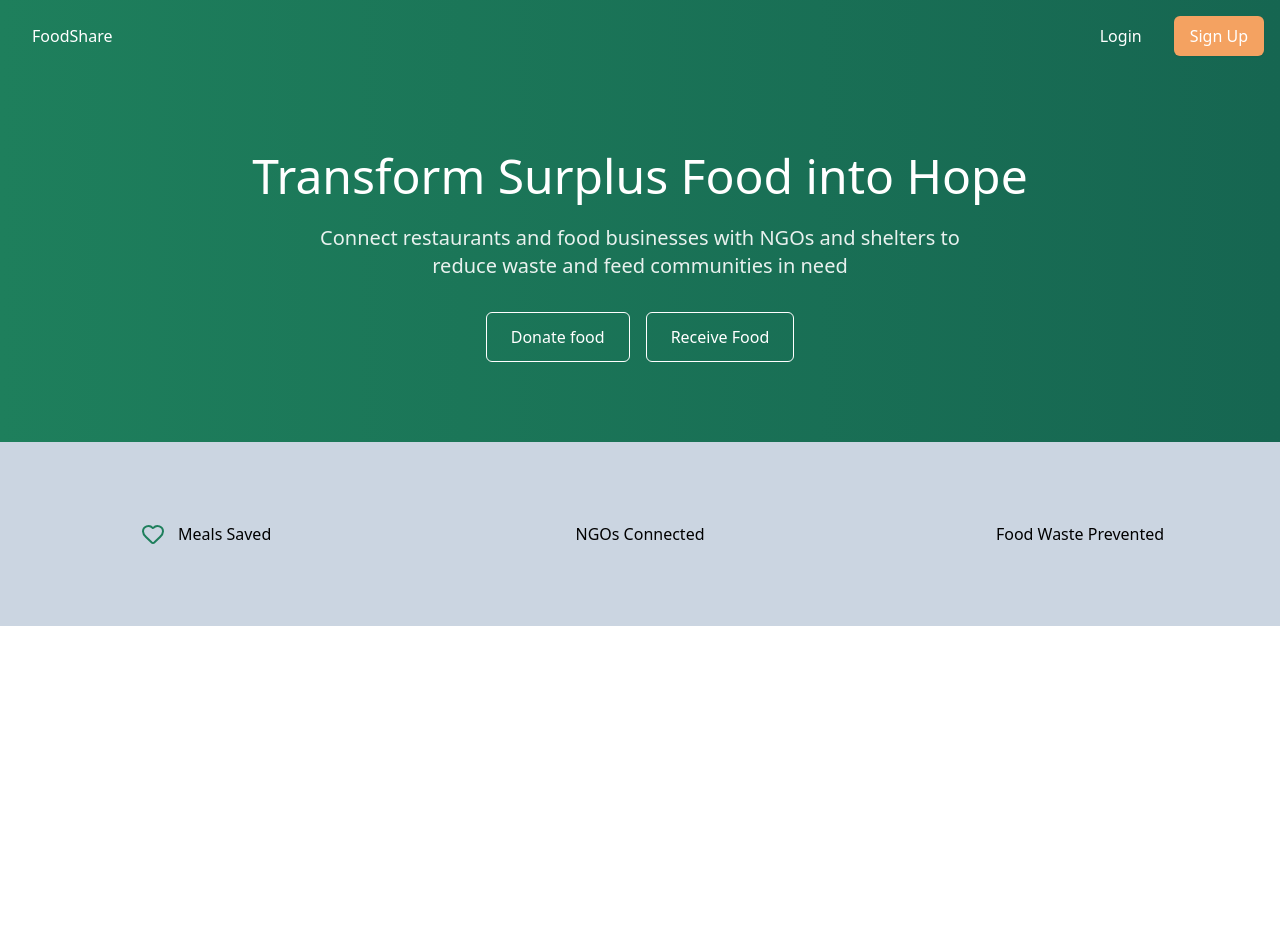
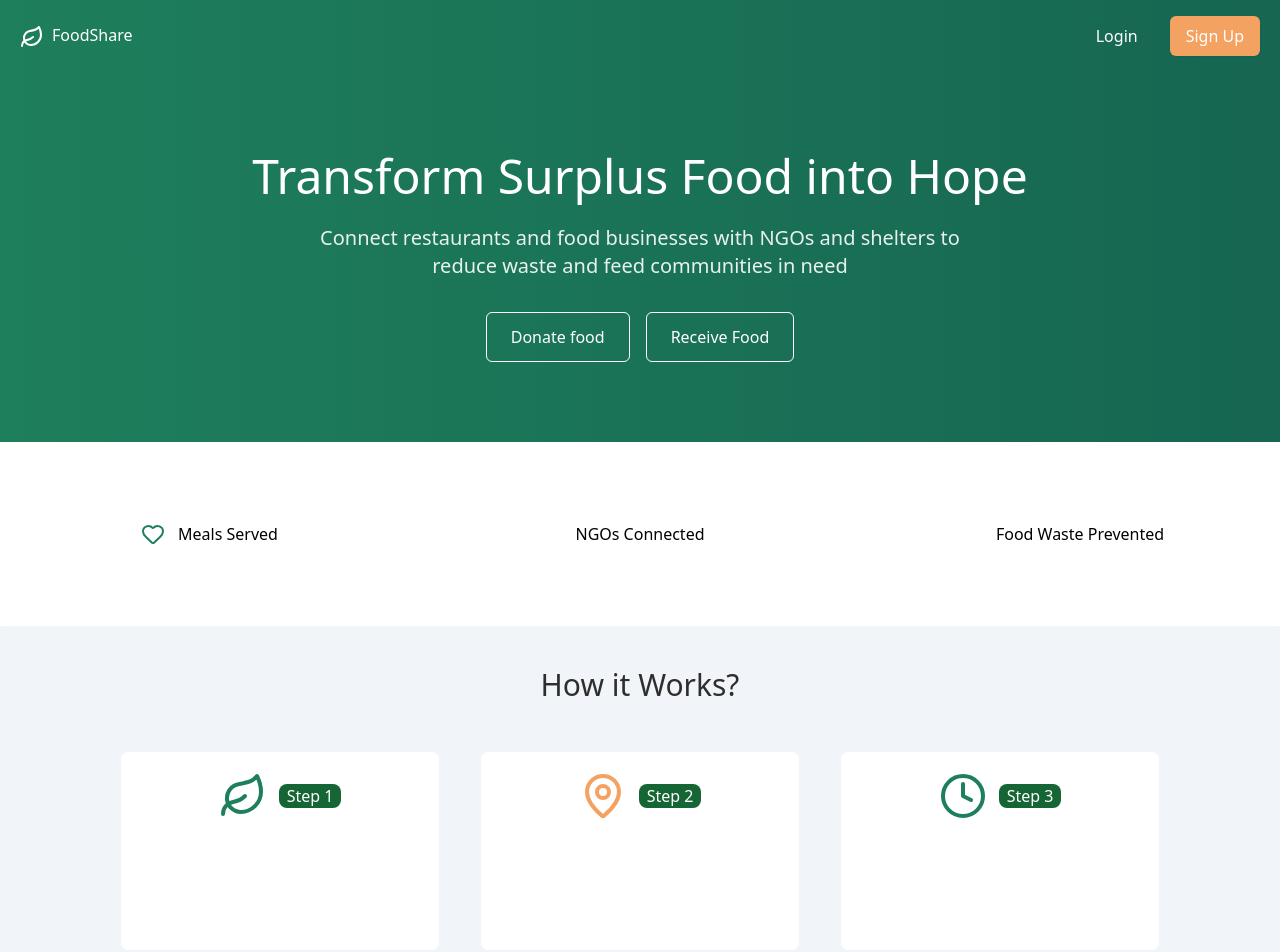
Before and after one commit to abhaypatidar3/Food-Waste-Reduction-Platform, a React app in the folder frontend/: page / in a window 1280 px wide. Shown: the top 952 px of the page. Before the commit the page ends 800 px from the top, so only its background shows below. Built offline with nearby package versions, Linux system fonts and the light colour scheme; no server answers; the HTML template or start-up script is replaced by a standard one.

Commit message:
Landing page enhancement

```diff
--- /dev/null
+++ b/frontend/src/components/Landingpage/Card.jsx
@@ -0,0 +1,15 @@
+import React from 'react'
+
+const card = (props) => {
+  return (
+    <div className='border border-slate-100 rounded-lg bg-white h-[25vh] w-[25vw] flex item-center justify-center'>
+        <div className='pt-5 flex gap-3'>
+            {props.icon}
+            <p className='mt-3 bg-green-800 h-6 px-2 rounded-lg text-white '>Step {props.step}</p>
+        </div>
+
+    </div>
+  )
+}
+
+export default card
--- a/frontend/src/pages/LandingPage.jsx
+++ b/frontend/src/pages/LandingPage.jsx
@@ -1,23 +1,26 @@
 import React from 'react'
 import { Link, useNavigate } from 'react-router-dom';
 import { Leaf, Users, TrendingUp, MapPin, Clock, Heart } from 'lucide-react';
+import Card from '../components/Landingpage/Card';
+
 const LandingPage = () => {
   return (
     <div className='min-h-screen'>
-        <header className="bg-gradient-to-r from-[#1E7F5C] to-[#166651] text-white w-[100vw]">
-            <nav className='flex justify-between mx-2 px-6 py-4 items-center w-[100vw]'>
-              <div>
+        <header className="bg-gradient-to-r from-[#1E7F5C] to-[#166651] text-white mx-0">
+            <nav className='flex justify-between mx-0 py-4 items-center'>
+              <div className='ml-5'>
+                <Leaf className='inline-block w-6 mr-2'/>
                 <span>FoodShare</span>
               </div>
               <div>
                 <div className='flex gap-4'>
                   <Link to='/login' className='hover:bg-white/10 px-4 py-2 rounded-md'>Login</Link>
-                  <Link to='/signup' className='bg-[#F4A261] text-white hover:bg-[#E89350] shadow-sm px-4 py-2 rounded-md'>Sign Up</Link>
+                  <Link to='/signup' className='bg-[#F4A261] text-white hover:bg-[#E89350] shadow-sm px-4 py-2 rounded-md mr-5'>Sign Up</Link>
                 </div>
               </div>
             </nav>
-
-            <div className='py-20 px-6 text-center'>
+            {/* hero section */}
+            <div className='py-20 mx-0 text-center'>
                 <h1 className="text-5xl mb-6 max-w-4xl mx-auto">
                   Transform Surplus Food into Hope
                 </h1>
@@ -30,10 +33,10 @@ const LandingPage = () => {
               </div>
             </div>
         </header>
-        <div className='py-20 text-center bg-slate-300 grid grid-cols-1 gap-10 md:grid-cols-3'>
+        <div className='py-20 text-center bg-white grid grid-cols-1 gap-10 md:grid-cols-3'>
           <div className='flex pl-[10vw]'>
             <Heart className='w-[50px] text-[#1E7F5C]' />
-            <p>Meals Saved</p>
+            <p>Meals Served</p>
           </div>
           <div>
             NGOs Connected
@@ -42,6 +45,14 @@ const LandingPage = () => {
             Food Waste Prevented
           </div>
         </div>
+        <div className='h-[50vh] bg-slate-100 shadow-lg border border-slate-100 justify-items-center items-center'>
+          <h2 className='text-3xl text-center mb-12 text-[#2E2E2E] pt-[5vh]'>How it Works?</h2>
+          <div className='grid grid-cols-1 gap-10 md:grid-cols-3'>
+          <Card step={"1"} icon={<Leaf className='w-12 h-12 text-[#1E7F5C] '/>} desc={"Restaurants post available food with quantity, pickup time, and location details"}/>
+          <Card step={"2"} icon={<MapPin className='w-12 h-12 text-[#F4A261] '/>} desc={"Nearby NGOs get notified and can accept donations in real-time"}/>
+          <Card step={"3"} icon={<Clock className='w-12 h-12 text-[#1E7F5C] '/>} desc={"Track pickup status with QR verification and build impact analytics"}/>
+          </div>
+        </div>
     </div>
   )
 }
```
